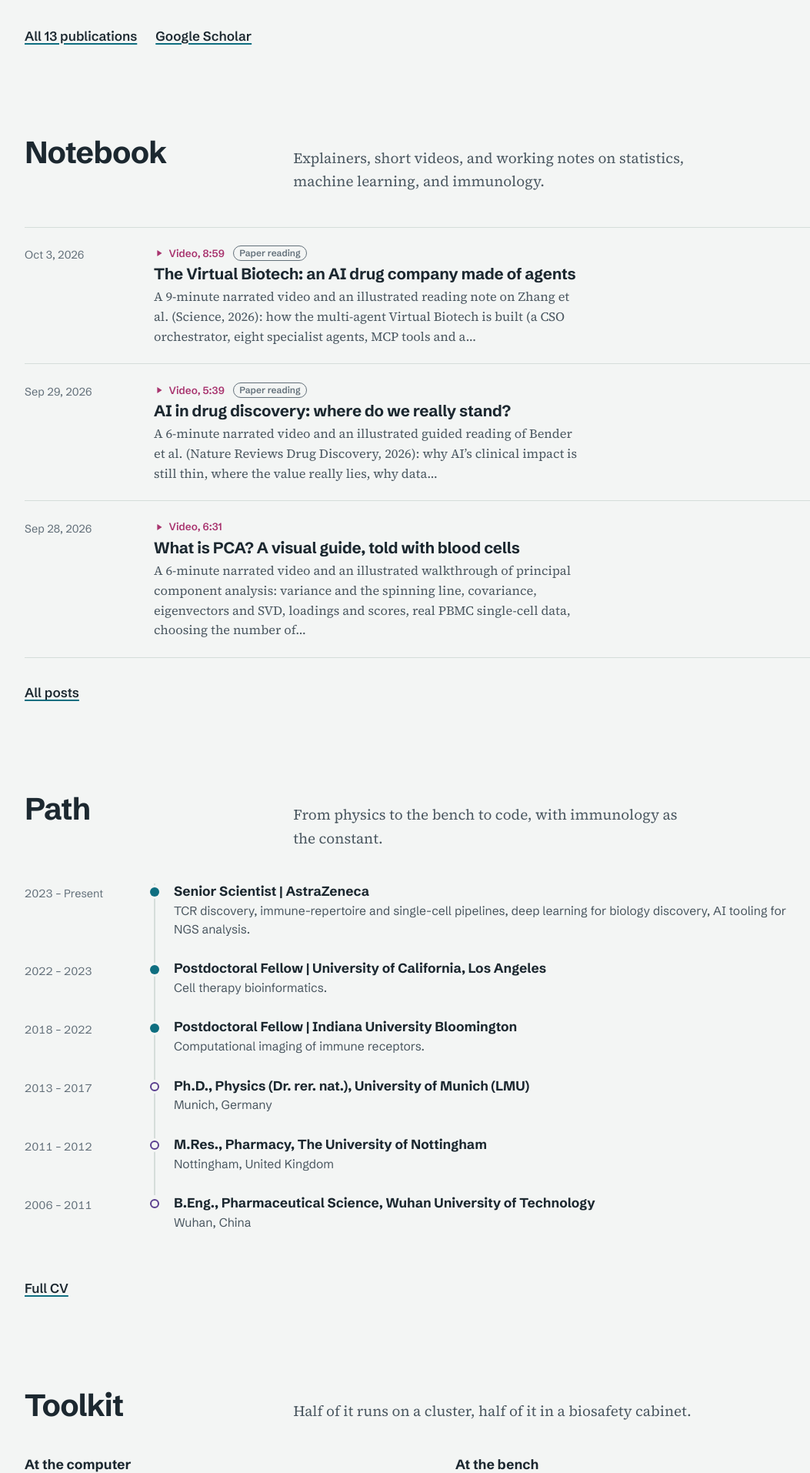
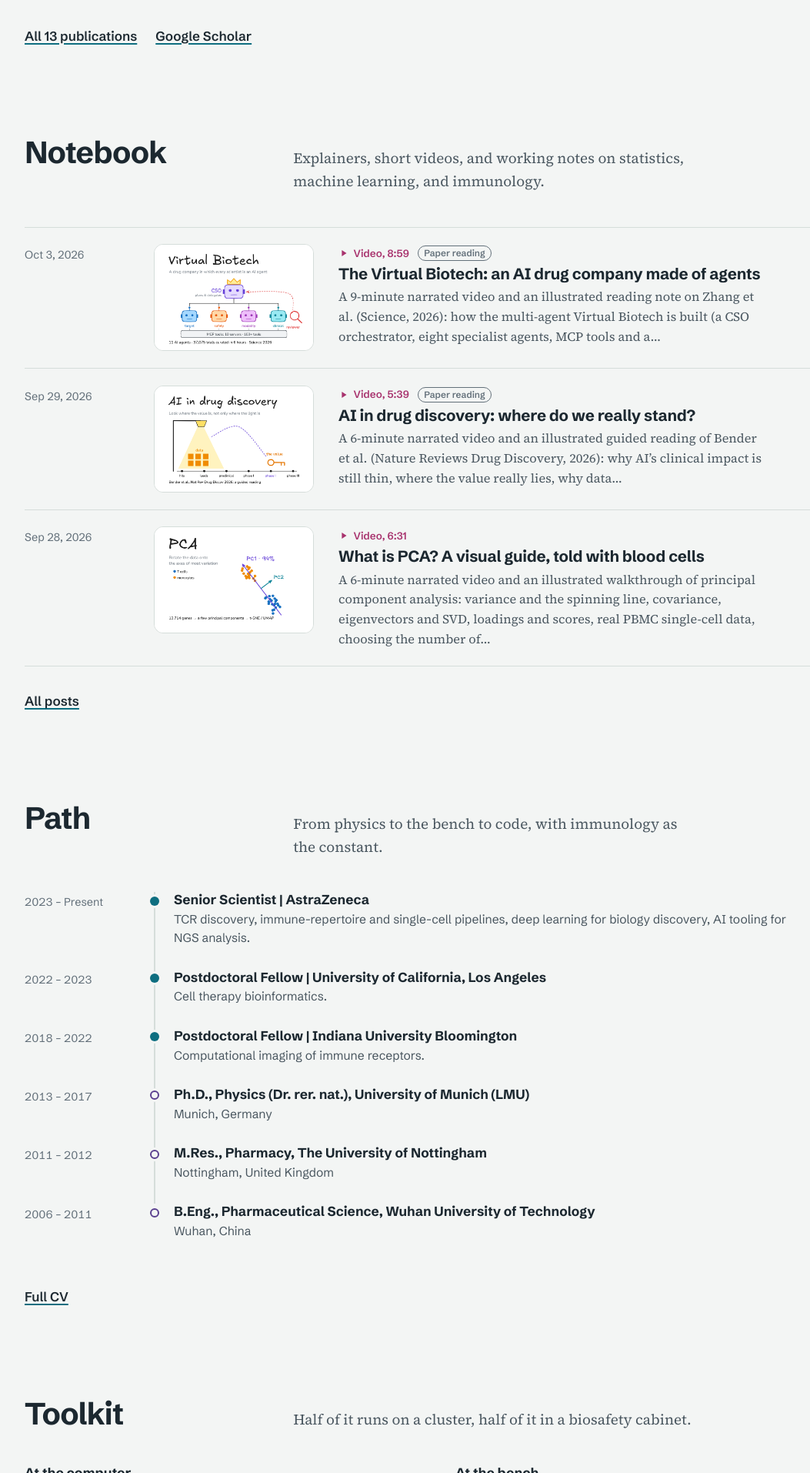
Before and after one commit to sys0507/sys0507.github.io, a Jekyll site: the page built from index.html, in a window 1280 px wide. Shown: the part 4486-6400 px from the top of the page at 77% size, without its empty margins (72-1125 px from the left). Built offline with Jekyll 4.4.1, drawn with Linux system fonts in a browser that asks for light colours; grey boxes are pictures that could not be loaded.

Commit message:
Show graphical abstracts in homepage Notebook list (#18)
Claude-Session: https://claude.ai/code/session_01HKPqEuCeja5b6Maadpo5Hj

Co-authored-by: Claude <noreply@anthropic.com>

```diff
--- a/index.html
+++ b/index.html
@@ -81,7 +81,7 @@ scripts: [/assets/js/fig0.js]
   </header>
   {%- if site.posts.size > 0 %}
   <ol class="post-list" role="list">
-    {%- for po in site.posts limit: 3 %}{% include post-item.html post=po %}{% endfor %}
+    {%- for po in site.posts limit: 3 %}{% include post-item.html post=po fig=true %}{% endfor %}
   </ol>
   {%- else %}
   <p class="empty">The first post is on its way.</p>
```
